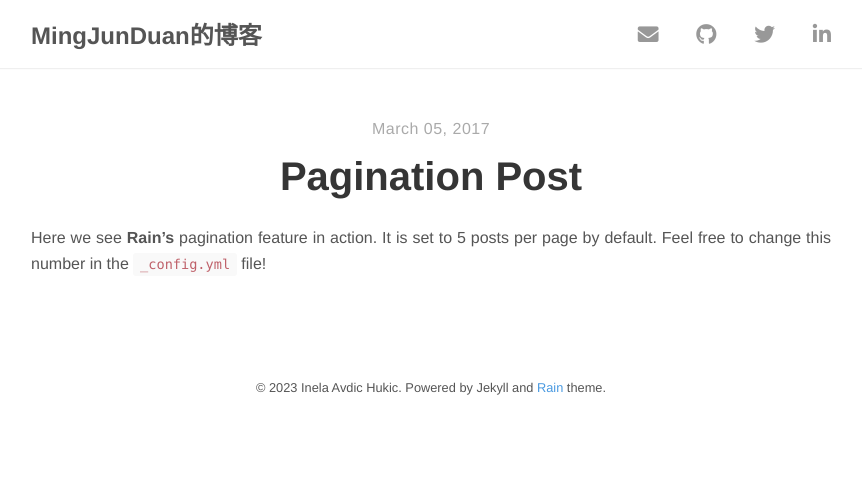
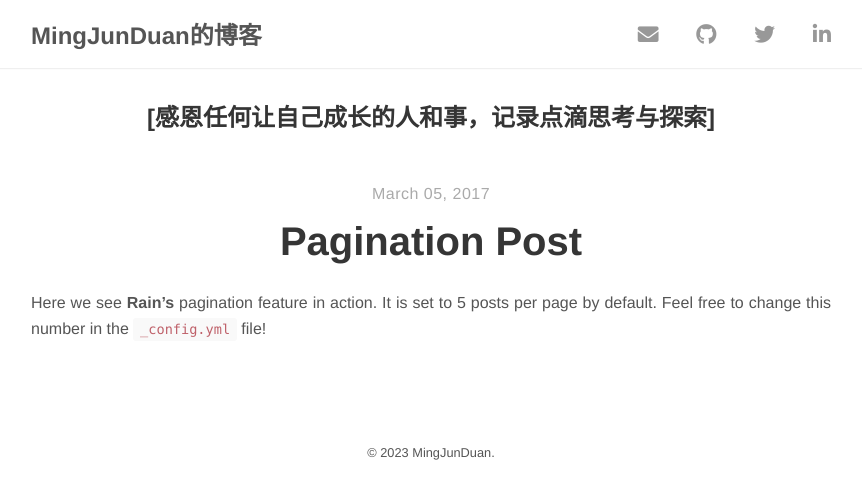
Before and after one commit to MingJunDuan/MingJunDuan.github.io, a Jekyll site: the page built from _posts/2017-03-05-pagination-post.md, in a window 1280 px wide. Shown: the top 499 px of the page, without its empty margins (209-1071 px from the left). Built offline with Jekyll 4.4.1, drawn with Linux system fonts in a browser that asks for light colours; nearby versions of some CDN libraries.

Commit message:
修改font页，设置座右铭

```diff
--- a/_config.yml
+++ b/_config.yml
@@ -5,7 +5,7 @@ url:            https://github.com/MingJunDuan
 
 # Author
 author:
-  name:         Inela Avdic Hukic
+  name:         MingJunDuan
   email:        dmj1161859184@126.com
   url:          https://inelaah.com
 
--- a/_layouts/default.html
+++ b/_layouts/default.html
@@ -26,13 +26,15 @@
       </div>
     </nav>
 
+    <div style="text-align: center;"><h2  style="margin:auto;margin-top: 30px">[感恩任何让自己成长的人和事，记录点滴思考与探索]</h2></div>
+
     <main>
       {{ content }}
     </main>
 
     <footer>
       <span>
-        &copy; <time datetime="{{ site.time }}">{{ site.time | date: '%Y' }}</time> {{ site.author.name }}. Powered by Jekyll and <a href="#">Rain</a> theme.
+        &copy; <time datetime="{{ site.time }}">{{ site.time | date: '%Y' }}</time> {{ site.author.name }}.
       </span>
     </footer>
   </body>
--- a/_layouts/home.html
+++ b/_layouts/home.html
@@ -11,7 +11,7 @@ layout: default
         <div class="catalogue-line"></div>
 
         <p>
-          {{ post.content | strip_html | truncatewords: 65 }}
+          {{ post.content | strip_html | truncatewords: 20 }}
         </p>
 
       </div>
```
